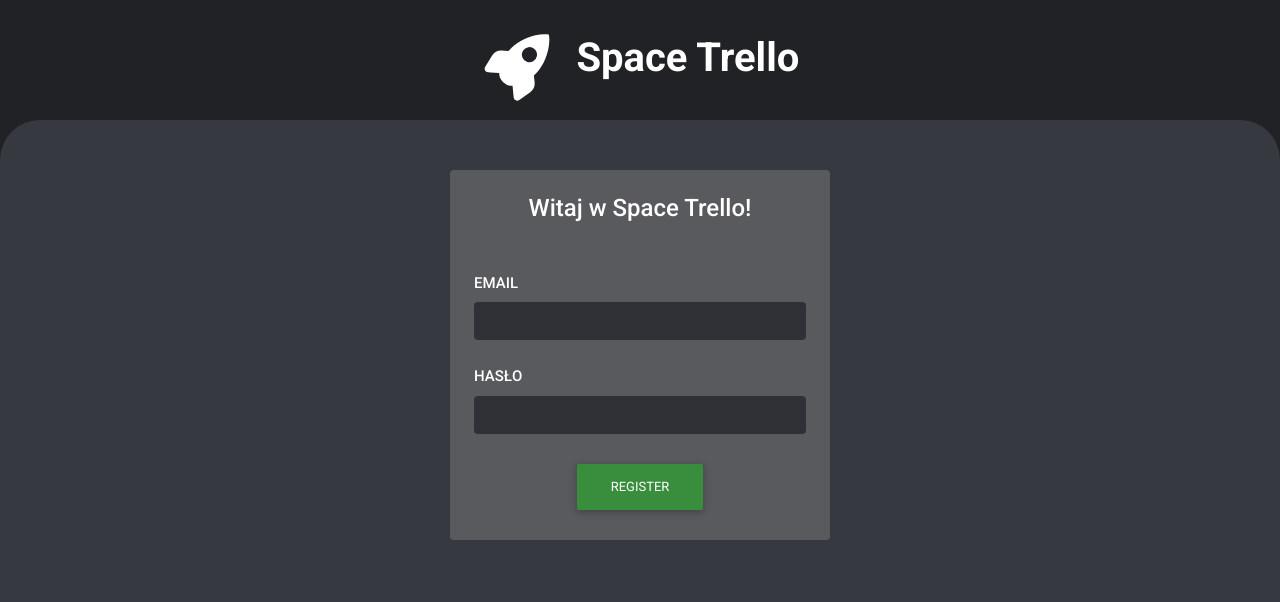
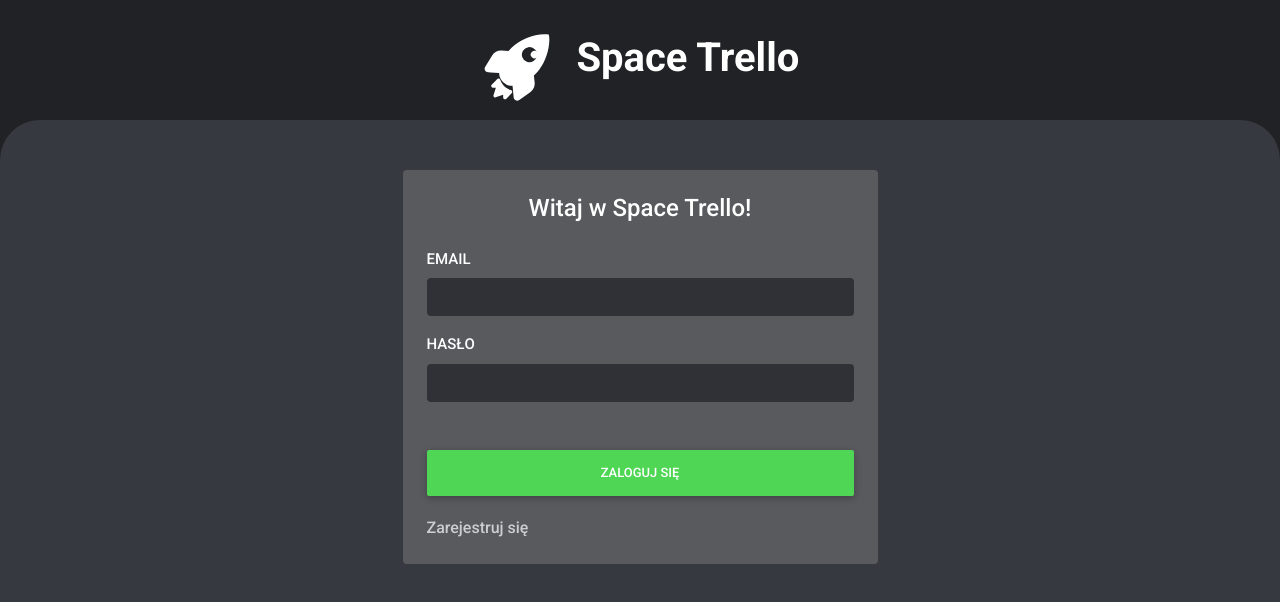
Before and after one commit to M1loseph/pwr-zaawansowane-technologie-webowe-projekt, a React (Create React App) app in the folder space-trello-frontend/: page / in a window 1280 px wide. Shown: the top 602 px of the page. Built offline with nearby package versions, Linux system fonts and the light colour scheme.

Commit message:
login and register

```diff
--- a/space-trello-frontend/src/components/common/LoginForm.js
+++ b/space-trello-frontend/src/components/common/LoginForm.js
@@ -1,41 +1,54 @@
-import { MDBBtn, MDBContainer, MDBRow, MDBCol } from "mdb-react-ui-kit";
-import React from "react";
+import React, { useState } from "react";
+import { MDBContainer, MDBRow, MDBCol } from "mdb-react-ui-kit";
+import { Link } from "react-router-dom";
+import Form from "react-bootstrap/Form";
+import FormBase from "./helper/FormBase";
 
 const LoginForm = () => {
+  const [formData, setFormData] = useState({ email: "", password: "" });
   return (
-    <MDBContainer>
-      <MDBRow className="justify-content-center">
-        <MDBCol className="bg-trello-quaternary p-4 rounded" md="4">
-          <form>
-            <p className="h4 text-center mb-4 text-white">
-              Witaj w Space Trello!
-            </p>
-            <br />
-            <label htmlFor="defaultFormRegisterEmailEx" className="form-label">
-              EMAIL
-            </label>
-            <input type="email" className="form-control trello-form-input" />
-            <br />
-            <label
-              htmlFor="defaultFormRegisterPasswordEx"
-              className="form-label"
-            >
-              HASŁO
-            </label>
-            <input
-              type="password"
-              id="defaultFormRegisterPasswordEx"
-              className="form-control trello-form-input"
-            />
-            <div className="text-center mt-4">
-              <MDBBtn color="green" type="submit">
-                Register
-              </MDBBtn>
-            </div>
-          </form>
-        </MDBCol>
-      </MDBRow>
-    </MDBContainer>
+    <FormBase>
+      <Form>
+        <p className="h4 text-center mb-4 text-white">Witaj w Space Trello!</p>
+        <Form.Group>
+          <Form.Label className="form-label">EMAIL</Form.Label>
+          <Form.Control
+            value={formData.email}
+            onChange={(e) =>
+              setFormData(
+                Object.assign({}, formData, { email: e.target.value })
+              )
+            }
+            type="email"
+            className="form-control trello-form-input"
+          />
+        </Form.Group>
+        <Form.Group>
+          <Form.Label className="form-label">HASŁO</Form.Label>
+          <Form.Control
+            type="password"
+            className="form-control trello-form-input"
+            value={formData.password}
+            onChange={(e) =>
+              setFormData(
+                Object.assign({}, formData, { password: e.target.value })
+              )
+            }
+          />
+        </Form.Group>
+        <div className="text-center mt-5 mb-3">
+          <button
+            type="button"
+            className="w-100 btn trello-btn-primary m-0 mb-1"
+          >
+            Zaloguj się
+          </button>
+        </div>
+        <Link to="/register" className="trello-form-clickable">
+          Zarejestruj się
+        </Link>
+      </Form>
+    </FormBase>
   );
 };
 
--- /dev/null
+++ b/space-trello-frontend/src/components/common/RegisterForm.js
@@ -0,0 +1,84 @@
+import React, { useState } from "react";
+import { Link } from "react-router-dom";
+import Form from "react-bootstrap/Form";
+import FormBase from "./helper/FormBase";
+
+const RegisterForm = () => {
+  const [formData, setFormData] = useState({
+    name: "",
+    lastName: "",
+    email: "",
+    password: "",
+    passwordRepeated: "",
+  });
+
+  const update = (e, key) => {
+    setFormData(Object.assign({}, formData, { [key]: e.target.value }));
+  };
+
+  return (
+    <FormBase>
+      <Form>
+        <p className="h4 text-center mb-4 text-white">Stwórz konto</p>
+        <Form.Group>
+          <Form.Label className="form-label">IMIĘ</Form.Label>
+          <Form.Control
+            type="text"
+            className="form-control trello-form-input"
+            value={formData.name}
+            onChange={(e) => update(e, "name")}
+          />
+        </Form.Group>
+        <Form.Group>
+          <Form.Label className="form-label">NAZWISKO</Form.Label>
+          <Form.Control
+            type="text"
+            className="form-control trello-form-input"
+            value={formData.lastName}
+            onChange={(e) => update(e, "lastName")}
+          />
+        </Form.Group>
+        <Form.Group>
+          <Form.Label className="form-label">EMAIL</Form.Label>
+          <Form.Control
+            type="email"
+            className="form-control trello-form-input"
+            value={formData.email}
+            onChange={(e) => update(e, "email")}
+          />
+        </Form.Group>
+        <Form.Group>
+          <Form.Label className="form-label">HASŁO</Form.Label>
+          <Form.Control
+            type="password"
+            className="form-control trello-form-input"
+            value={formData.password}
+            onChange={(e) => update(e, "password")}
+          />
+        </Form.Group>
+        <Form.Group>
+          <Form.Label className="form-label">POWTÓRZ HASŁO</Form.Label>
+          <Form.Control
+            type="password"
+            className="form-control trello-form-input"
+            value={formData.passwordRepeated}
+            onChange={(e) => update(e, "passwordRepeated")}
+          />
+        </Form.Group>
+        <div className="text-center mt-5 mb-3">
+          <button
+            type="button"
+            className="w-100 btn trello-btn-primary m-0 mb-1"
+          >
+            Zarejestruj się
+          </button>
+        </div>
+        <Link to="/" className="trello-form-clickable">
+          Zaloguj się
+        </Link>
+      </Form>
+    </FormBase>
+  );
+};
+
+export default RegisterForm;
--- /dev/null
+++ b/space-trello-frontend/src/components/common/helper/FormBase.js
@@ -0,0 +1,22 @@
+import React from "react";
+import { MDBCol, MDBContainer, MDBRow } from "mdb-react-ui-kit";
+
+const FormBase = ({ children }) => {
+  return (
+    <MDBContainer>
+      <MDBRow className="justify-content-center">
+        <MDBCol
+          className="bg-trello-quaternary p-4 rounded"
+          sm={10}
+          md={8}
+          lg={6}
+          xl={5}
+        >
+          {children}
+        </MDBCol>
+      </MDBRow>
+    </MDBContainer>
+  );
+};
+
+export default FormBase;
--- a/space-trello-frontend/src/pages/RegisterPage.js
+++ b/space-trello-frontend/src/pages/RegisterPage.js
@@ -1,8 +1,15 @@
-import React from 'react';
+import React from "react";
+import Background from "../components/common/Background";
+import Header from "../components/common/Header";
+import RegisterForm from "../components/common/RegisterForm";
 
 const RegisterPage = () => {
-    return <div></div>
+  return (
+    <Background>
+      <Header />
+      <RegisterForm />
+    </Background>
+  );
+};
 
-}
-
-export default RegisterPage
+export default RegisterPage;
--- a/space-trello-frontend/src/sass/classes.scss
+++ b/space-trello-frontend/src/sass/classes.scss
@@ -84,3 +84,21 @@
 .trello-form-input:focus {
   @include form-input-mixin;
 }
+
+.trello-btn-primary {
+  @include font-primary-mixin;
+  background-color: $btn-primary;
+  &:hover {
+    @include font-primary-mixin;
+    background-color: $btn-focus;
+  }
+}
+
+.trello-form-clickable {
+  color: $font-secondary;
+  font-weight: $font-weight-primary;
+
+  &:hover {
+    color: $font-primary;
+  }
+}
--- a/space-trello-frontend/src/sass/mixins.scss
+++ b/space-trello-frontend/src/sass/mixins.scss
@@ -3,3 +3,8 @@
   border: none;
   color: white;
 }
+
+@mixin font-primary-mixin {
+  color: $font-primary;
+  font-weight: 500;
+}
--- a/space-trello-frontend/src/sass/variables.scss
+++ b/space-trello-frontend/src/sass/variables.scss
@@ -2,4 +2,12 @@ $bg-primary: #36393f;
 $bg-secondary: #202225;
 $bg-tertiary: #2f3136;
 $bg-quaternary: #9292925e;
+
 $font-primary: white;
+$font-secondary: #ffffffb2;
+$font-secondary-focus: #ffffffe1;
+
+$btn-primary: #4dff53c0;
+$btn-focus: #38bd3cc0;
+
+$font-weight-primary: 500;
```
Also changed, not shown: space-trello-frontend/public/assets/logo.svg.
